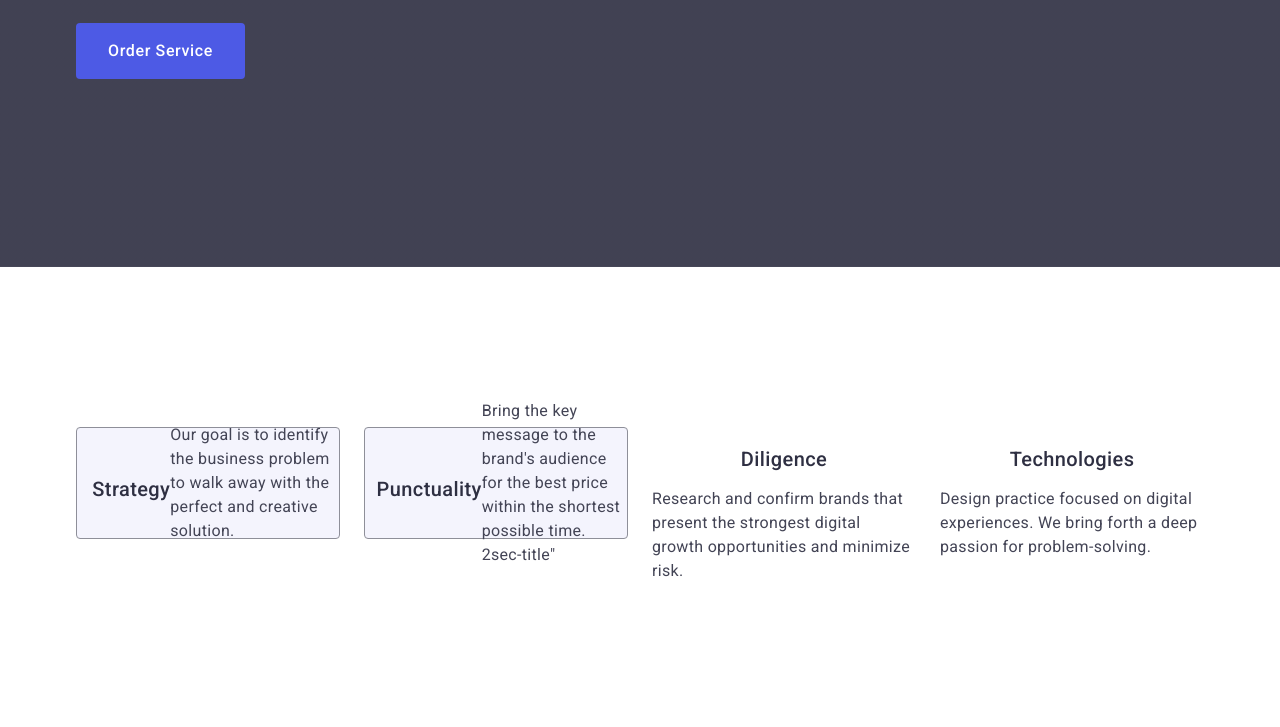
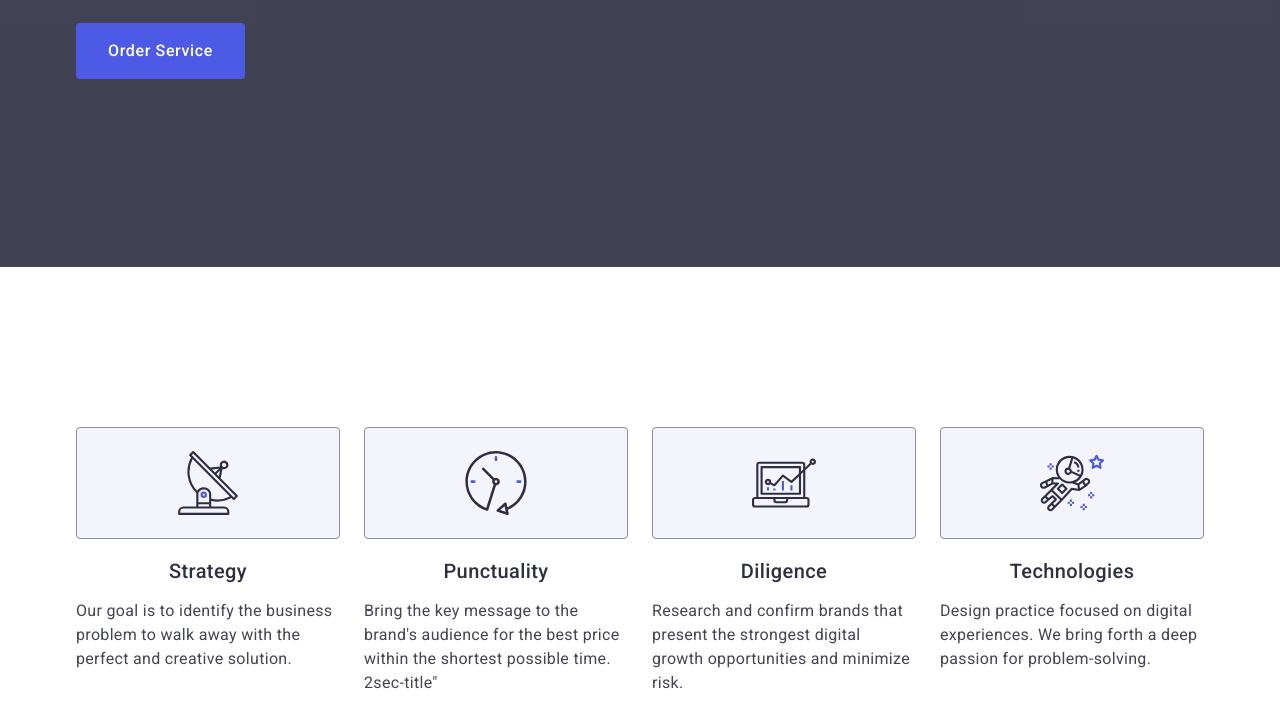
Before and after one commit to Linkyyyy/goit-markup-hw-04, a plain HTML site: page index.html in a window 1280 px wide. Shown: the part 483-1210 px from the top of the page. Drawn offline with nearby package versions, Linux system fonts and the light colour scheme.

Commit message:
Update index.html

```diff
--- a/index.html
+++ b/index.html
@@ -71,31 +71,35 @@
             <li class="second-section-list-link">
               <div class="second-sec-img">
                 <svg width="64" height="64">
-                  <use href="./images/icons.svg№astronaut-1"></use>
+                  <use href="./images/icons.svg#Group"></use>
                 </svg>
-
+              </div>
               <h3 class="second-sec-title">Strategy</h3>
               <p class="second-sec-list-text">
                 Our goal is to identify the business problem to walk away with
                 the perfect and creative solution.
               </p>
-              </div>
             </li>
 
             <li class="second-section-list-link">
               <div class="second-sec-img">
                 <svg width="64" height="64">
-                  <use href="./images/icons.svg№clock-1"></use>
+                  <use href="./images/icons.svg#clock-1"></use>
                 </svg>
+              </div>
               <h3 class="second-sec-title">Punctuality</h3>
               <p class="second-sec-list-text">
-                  Bring the key message to the brand's audience for the best
-                  price within the shortest possible time. 2sec-title"
+                Bring the key message to the brand's audience for the best price
+                within the shortest possible time. 2sec-title"
               </p>
-              </div>
             </li>
 
             <li class="second-section-list-link">
+              <div class="second-sec-img">
+                <svg width="64" height="64">
+                  <use href="./images/icons.svg#diagram-1"></use>
+                </svg>
+              </div>
               <h3 class="second-sec-title">Diligence</h3>
               <p class="second-sec-list-text">
                 Research and confirm brands that present the strongest digital
@@ -103,6 +107,11 @@
               </p>
             </li>
             <li class="second-section-list-link">
+              <div class="second-sec-img">
+                <svg width="64" height="64">
+                  <use href="./images/icons.svg#astronaut-1"></use>
+                </svg>
+              </div>
               <h3 class="second-sec-title">Technologies</h3>
               <p class="second-sec-list-text">
                 Design practice focused on digital experiences. We bring forth a
```
Lines whose indentation alone changed are shown as unchanged.
